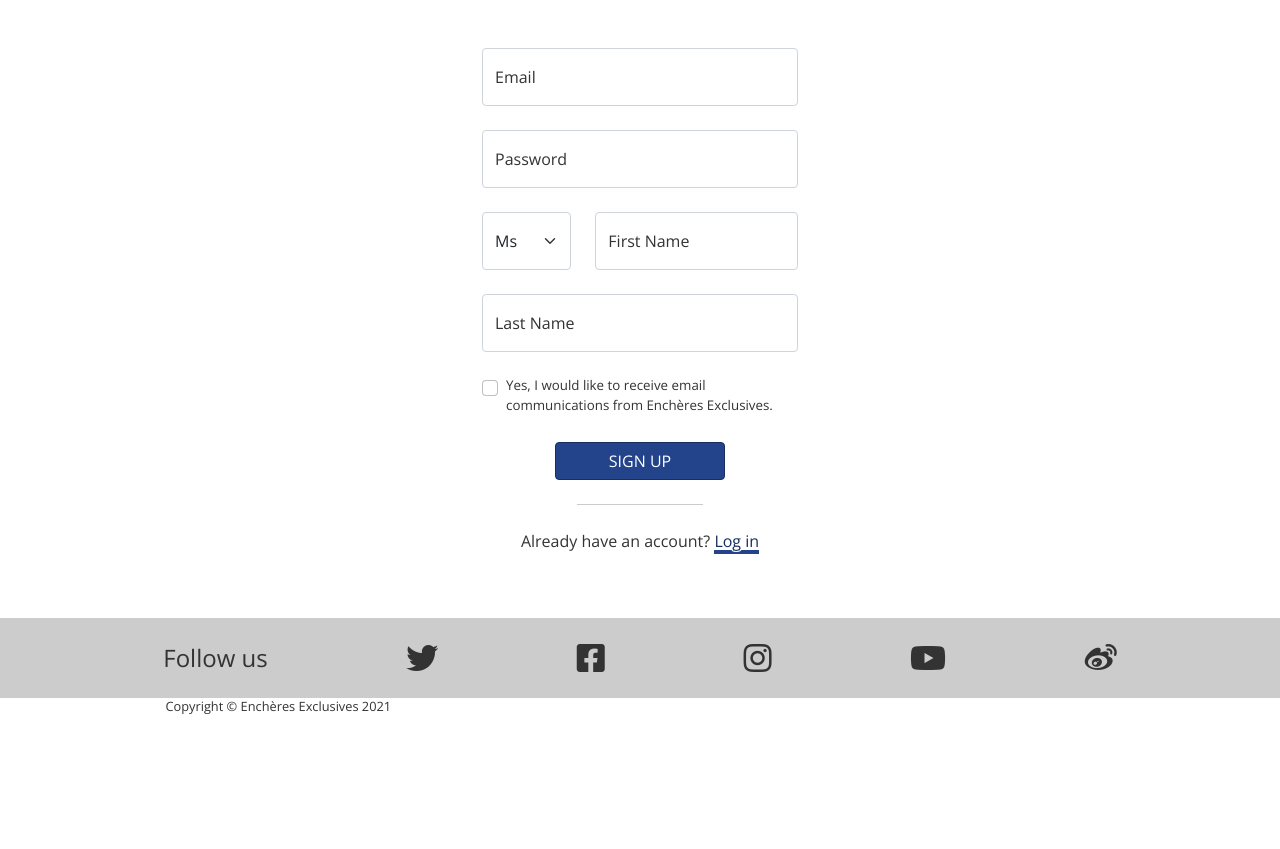
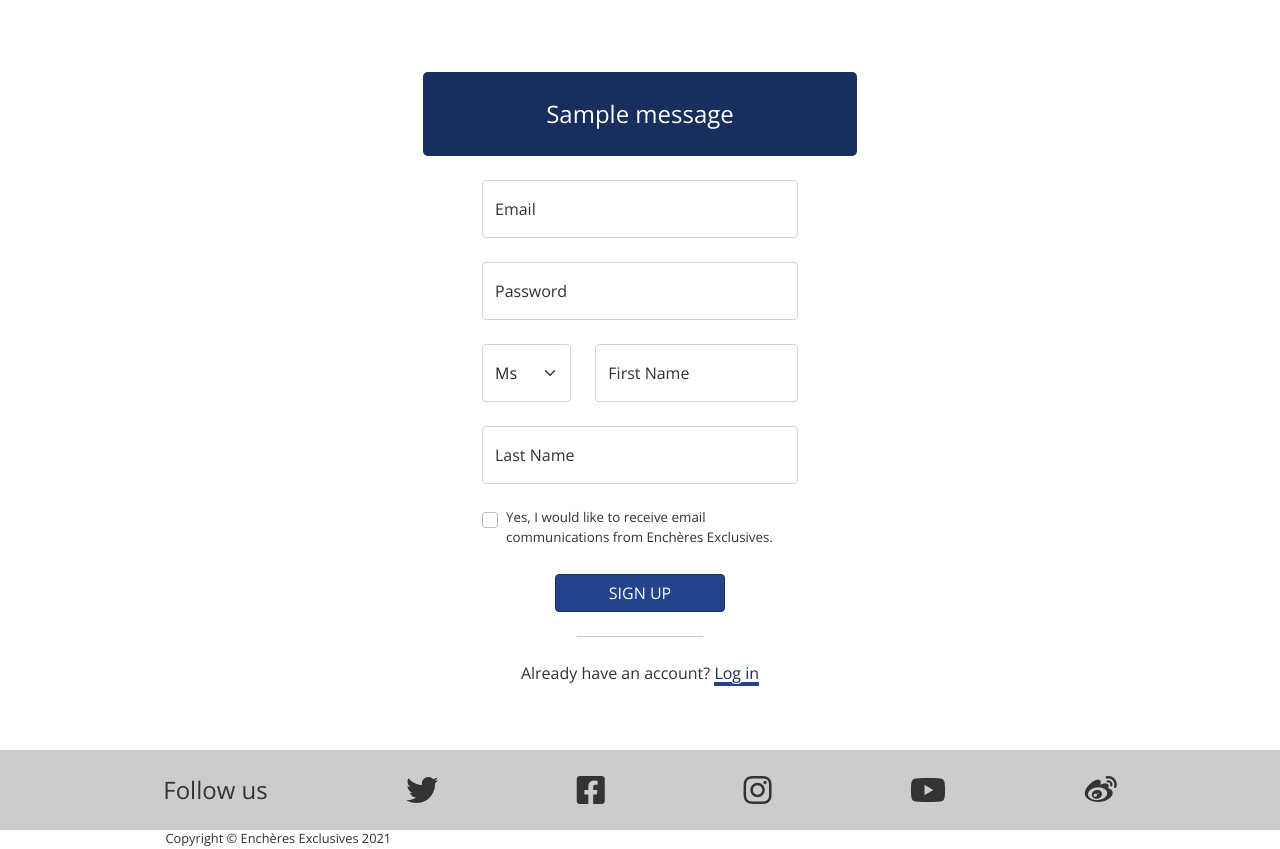
Before and after one commit to Code-Institute-Submissions/LuciusVH-encheres-exclusives_N, a Flask app: page /register in a window 1280 px wide. Shown: the part 180-1029 px from the top of the page. Before the commit the page ends 894 px from the top, so only its background shows below. Run offline with Flask 2, Linux system fonts and the light colour scheme; one stand-in notice (Sample message) is shown; some libraries are stand-ins or nearby versions.

Commit message:
implemented flash messages

```diff
--- a/app.py
+++ b/app.py
@@ -74,6 +74,27 @@ def register():
 
 @app.route('/login', methods=["GET", "POST"])
 def login():
+  if request.method == "POST":
+    # Check if the email is already in the database
+    existing_user = mongo.db.users.find_one(
+      {"email": request.form.get("email").lower()}
+    )
+
+    if existing_user:
+      # Check if the hashed password matches the user input
+      if check_password_hash(
+        existing_user["password"], request.form.get("password")):
+          session["user"] = request.form.get("email").lower()
+          flash("Welcome, {}".format(request.form.get("email")))
+          return redirect(url_for("profile", email=session["user"]))
+      else:
+        # Invalid password
+        flash("Incorrect email and/or password.")
+        return redirect(url_for("login"))
+    else:
+      # Email not registered
+      flash("Incorrect email and/or password.")
+      return redirect(url_for("login"))
   return render_template('login.html')
 
 
--- a/static/css/style.css
+++ b/static/css/style.css
@@ -34,6 +34,10 @@ h6 {
 
 .bg-dark {
   background-color: var(--bg-grey)!important;
+}
+
+.bg-color {
+  background-color: var(--bg-highlight-darker);
 }
 
 
@@ -214,3 +218,10 @@ label[for="newsletter"] {
     bottom: -50px;
   }
 }
+
+
+/* _____ FLASH MESSAGES _____ */
+
+#flash_message {
+  color: white;
+}
--- a/templates/auction.html
+++ b/templates/auction.html
@@ -1,7 +1,7 @@
 {% extends "base.html" %}
 
 {% block content %}
-  <header class="header-title bg-dark p-2 p-md-3">
+  <header class="header-title bg-dark p-2 p-md-3 mb-5">
     <div class="d-flex flex-column flex-md-row align-items-baseline text-md-start text-center">
       <div class="p-md-2 mx-auto">
         <h2 class="fw-bolder">Current Auction<span class="d-none d-md-inline"> |</span></h2>
@@ -15,7 +15,7 @@
     </div>
   </header>
 
-  <section class="py-5">
+  <section class="pb-5">
     <div class="container mt-lg-5">
       <div class="row gx-4 gx-lg-5 row-cols-1 row-cols-md-3 row-cols-xl-4 justify-content-center">
       {% for item in items %}
--- a/templates/register.html
+++ b/templates/register.html
@@ -1,7 +1,7 @@
 {% extends "base.html" %}
 {% block content %}
 
-  <header class="header-title bg-dark p-2 p-md-3">
+  <header class="header-title bg-dark p-2 p-md-3 mb-5">
     <div class="d-flex flex-column flex-md-row align-items-baseline text-md-start text-center">
       <div class="p-md-2 mx-auto">
         <h2 class="fw-bolder">Register</h2>
@@ -9,7 +9,21 @@
     </div>
   </header>
 
-  <section class="py-5">
+  <section id="flash_message">
+    {% with messages = get_flashed_messages() %}
+      {% if messages %}
+        {% for message in messages %}
+          <div class="row">
+            <div class="col-sm-8 col-md-6 col-lg-4 m-4 mx-auto bg-color rounded-3">
+              <p class="text-center fs-4 my-4">{{ message }}</p>
+            </div>
+          </div>
+        {% endfor %}
+      {% endif %}
+    {% endwith %}
+  </section>
+
+  <section class="pb-5">
     <div class="container px-5">
       <div class="row gx-4 gx-lg-5">
         <div class="col-md-7 col-lg-5 col-xl-4 mx-auto">
```
Also changed, not shown: templates/login.html (+16 -2 lines).
